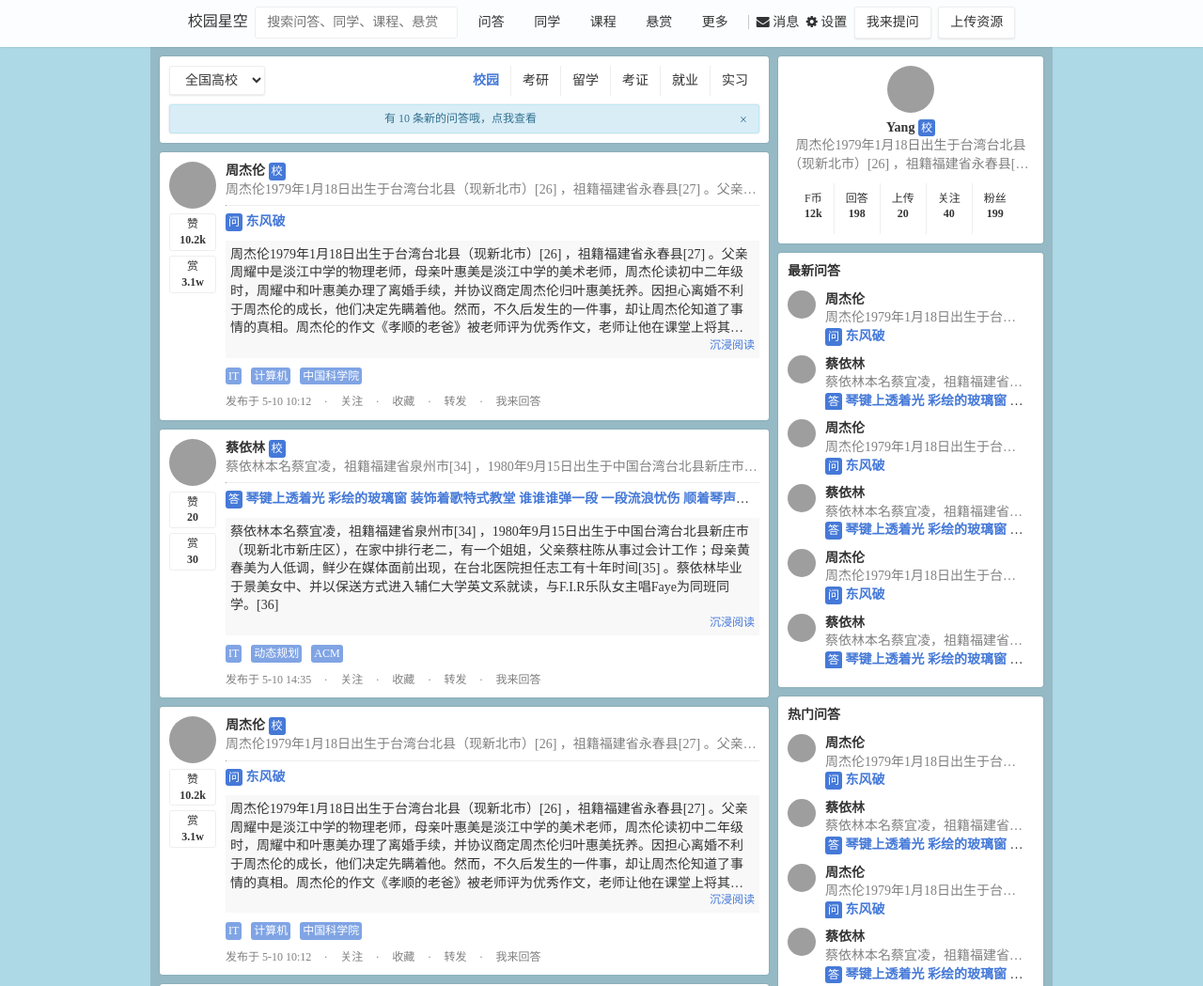
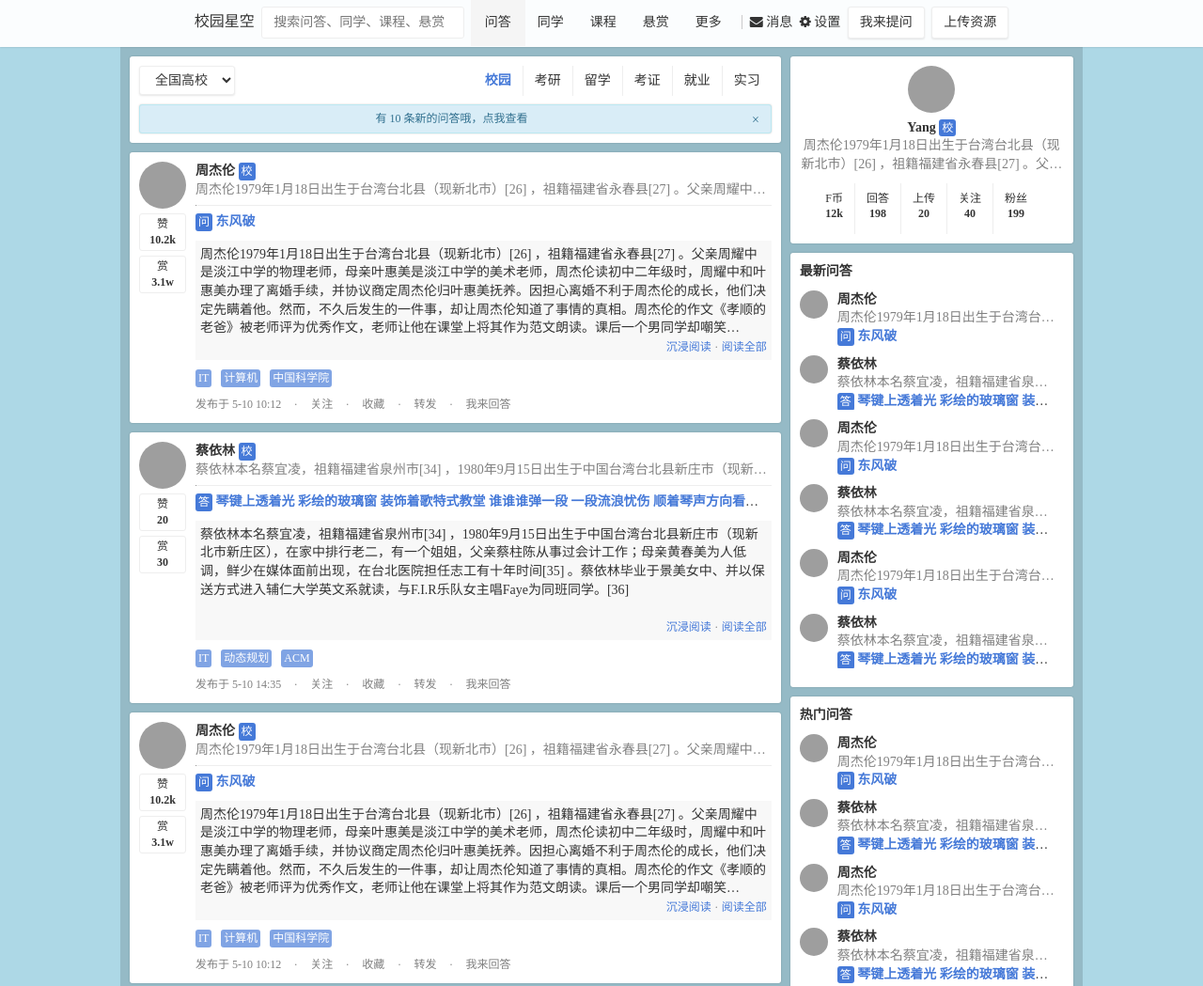
Before and after one commit to zhangxiaoyang/rabbitstrap, a website: page index.html at #!/qa in a window 1280 px wide. Shown: the top 1049 px of the page at 94% size. Drawn offline with nearby package versions, Linux system fonts and the light colour scheme; some packages are replaced by stand-ins of ours; grey boxes are pictures that could not be loaded; a web font is replaced by a local one.

Commit message:
update home

```diff
--- a/index.html
+++ b/index.html
@@ -28,11 +28,9 @@
       <a class="rs-font-size-lg rs-clickable" href="/">校园星空</a>
       <input class="rs-input-text" type="text" placeholder="搜索问答、同学、课程、悬赏">
       <ul class="rs-navbar-list">
-        <li><a href="#/home">问答</a></li>
-        <li><a href="#/classmate">同学</a></li>
-        <li><a href="#/course">课程</a></li>
-        <li><a href="#/reward">悬赏</a></li>
-        <li><a href="#/more">更多</a></li>
+        <li ng-click="setCurrNavTab(arr[0])" ng-class="{true: 'rs-active'}[isCurrNavTab(arr[0])]" ng-repeat="arr in [['问答', 'home'], ['同学', 'classmate'], ['课程', 'course'], ['悬赏', 'reward'], ['更多', 'more']]">
+          <a href="#/{{ arr[1]}}">{{ arr[0] }}</a>
+        </li>
       </ul>
       <div class="rs-divider"></div>
       <i class="fa fa-envelope rs-clickable"> 消息</i>
--- a/static/js/app.js
+++ b/static/js/app.js
@@ -3,12 +3,12 @@
 var app = angular.module('rsApp', ['ngRoute']);
 app.config(function ($routeProvider) {
   $routeProvider
-  .when('/home',
+  .when('/qa',
   {
-    controller: 'HomeController',
-    templateUrl: '/static/partial/home.html'
+    controller: 'QAController',
+    templateUrl: '/static/partial/qa.html'
   })
-  .otherwise({ redirectTo: '/home' });
+  .otherwise({ redirectTo: '/qa' });
 });
 
 /**
@@ -21,12 +21,20 @@ app.controller('RootController', function($rootScope) {
   $rootScope.setAskMode = function(mode) {
     $rootScope.askMode = mode;
   };
+  $rootScope.currNavTab = '问答';
+  $rootScope.setCurrNavTab = function(tab) {
+    console.log(tab)
+    $rootScope.currNavTab = tab;
+  }
+  $rootScope.isCurrNavTab = function(tab) {
+    return $rootScope.currNavTab == tab;
+  }
 });
 
 /**
- * HomeController
+ * QAController
  */
-app.controller('HomeController', function($scope, $rootScope, $window) {
+app.controller('QAController', function($scope, $rootScope, $window) {
   $scope.selectedTab = '校园';
   $scope.isSelected = function(tab) {
      return $scope.selectedTab == tab;
--- a/static/less/navbar.less
+++ b/static/less/navbar.less
@@ -16,6 +16,14 @@
     & > a {
       color: @navbar-color;
       text-decoration: none;
+    }
+    &.rs-active {
+      & when(@navbar-color = @navbar-color) {
+        background-color: darken(@navbar-background-color, @base-change-sm)
+      }
+      & when(@navbar-color = @navbar-inverse-color) {
+        background-color: darken(@navbar-background-color, @base-change-sm)
+      }
     }
     &:hover, &:focus, &:active {
       & when(@navbar-color = @navbar-color) {
--- a/static/less/variables.less
+++ b/static/less/variables.less
@@ -86,7 +86,7 @@
 
 // Container
 @container-min-width: 800px;
-@container-max-width: 960px;
+@container-max-width: 1024px;
 
 
 /*
--- a/static/partial/home.html
+++ b/static/partial/qa.html
@@ -31,9 +31,13 @@
           <div class="rs-lines-1 rs-clickable">
             <div class="rs-badge rs-font-size-sm">{{ item.type }}</div> <strong class="rs-active">{{ item.title }}</strong>
           </div>
-          <div class="rs-quote rs-add-pointer" ng-click="setReadingMode(true)">
+          <div class="rs-quote rs-add-pointer">
             <div class="rs-lines-5">{{ item.desc }}</div>
-            <div class="reading rs-active rs-clickable rs-font-size-sm" ng-click="goReading()">沉浸阅读</div>
+            <div class="reading">
+              <div class="rs-active rs-clickable rs-font-size-sm rs-add-inline-block" ng-click="setReadingMode(true)">沉浸阅读</div>
+              <div class="rs-lighten rs-font-size-sm rs-add-inline-block">·</div>
+              <div class="rs-active rs-clickable rs-font-size-sm rs-add-inline-block">阅读全部</div>
+            </div>
           </div>
           <div class="tags">
             <div class="rs-badge-lighten rs-font-size-sm" ng-repeat="tag in item.tags">{{ tag }}</div>
```
